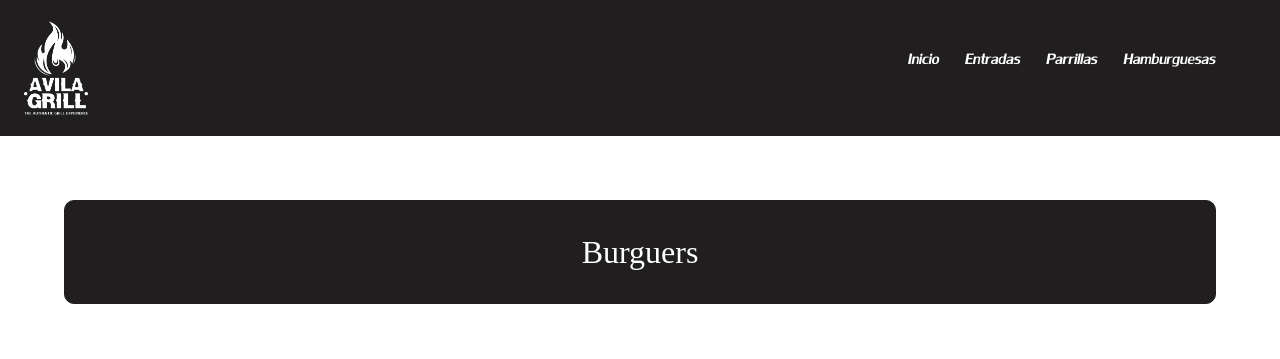
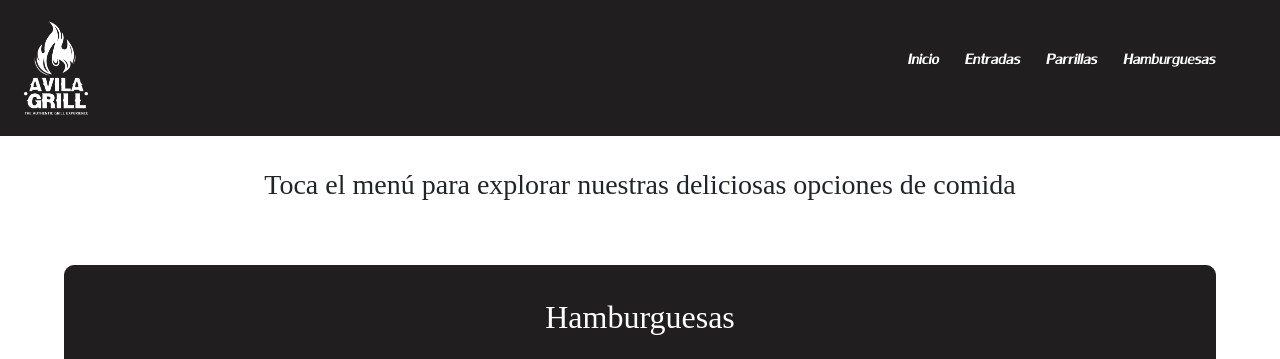
Before and after one commit to JoseR-Vargas/AvilaGrill, a plain HTML site: page pages/Burguers.html in a window 1280 px wide. Shown: the top 359 px of the page. Drawn offline with nearby package versions, Linux system fonts and the light colour scheme; a web font is replaced by a local one.

Commit message:
menuspañol

```diff
--- a/pages/Burguers.html
+++ b/pages/Burguers.html
@@ -39,9 +39,13 @@
     <main>
         <div class="main-menu">
 
+            <div class="tapmenu">
+                <h3 class="h3-tapmenu">Toca el menú para explorar nuestras deliciosas opciones de comida</h3>
+            </div>
+
             <!-- Burguers -->
             <div class="h2-menuDiv">
-                <h2 class="h2-menu-Name">Burguers</h2>
+                <h2 class="h2-menu-Name">Hamburguesas</h2>
             </div>
 
 <!-- Carousel Burguers -->
```
Also changed, not shown: pages/Appetizers.html (+2 -2 lines), pages/FromThegrill.htm (+5 -1 lines).
